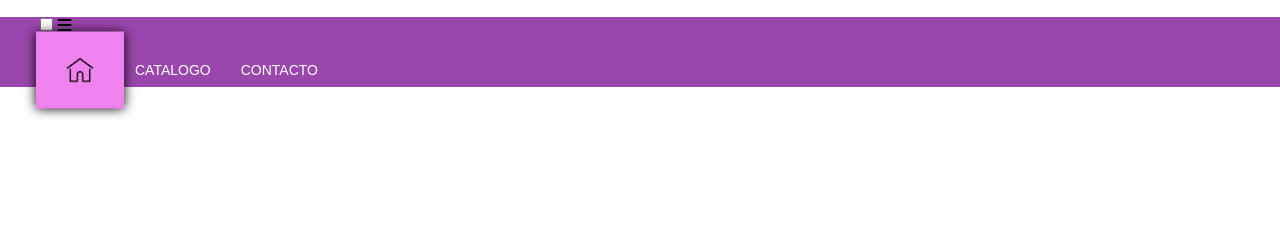
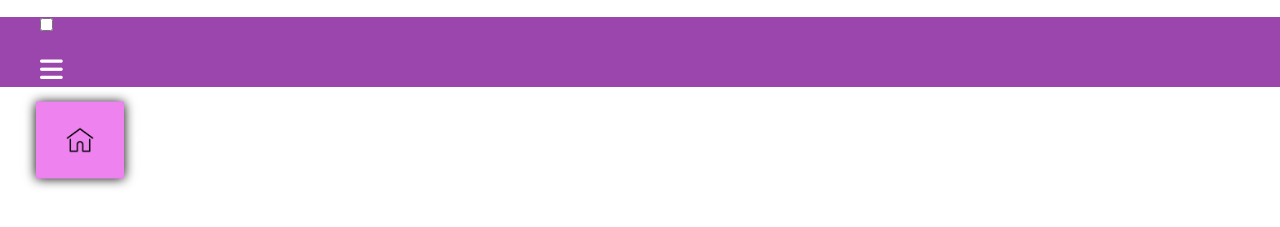
Before and after one commit to MatiasPizarro024/LolaMoraTienda, a plain HTML site: page index.html in a window 1280 px wide. Shown: the part 97-324 px from the top of the page. Drawn offline with Linux system fonts and the light colour scheme.

Commit message:
Añado estilo al icono del menu

```diff
--- a/Css/style.css
+++ b/Css/style.css
@@ -207,3 +207,14 @@ nav ul li ul li a:hover {
         transform: scale(1);
     }
 }
+
+/*Elementos responsive*/
+.iconMenu {
+    font-size: 26px;
+    color: white;
+    cursor: pointer;
+    width: 26px;
+    height: 100%;
+    display: flex;
+    align-items: center;
+}
--- a/index.html
+++ b/index.html
@@ -24,7 +24,7 @@
             <div class="menu">
                 <input type="checkbox" id="CheckboxMenu">
                 <label for="CheckboxMenu">
-                    <i class="fa-solid fa-bars"></i>
+                    <i class="fa-solid fa-bars iconMenu"></i>
                 </label>
                 <nav>
                     <ul>
```
